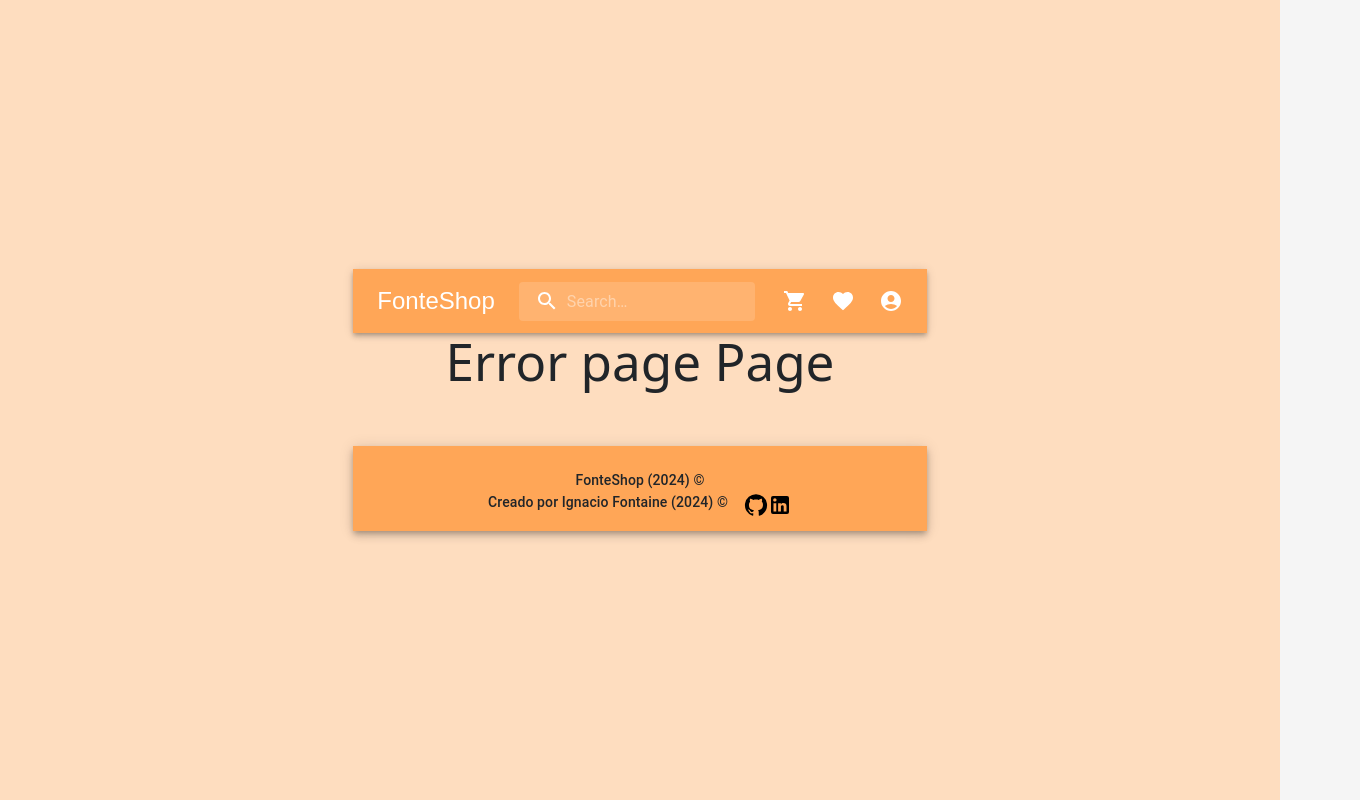
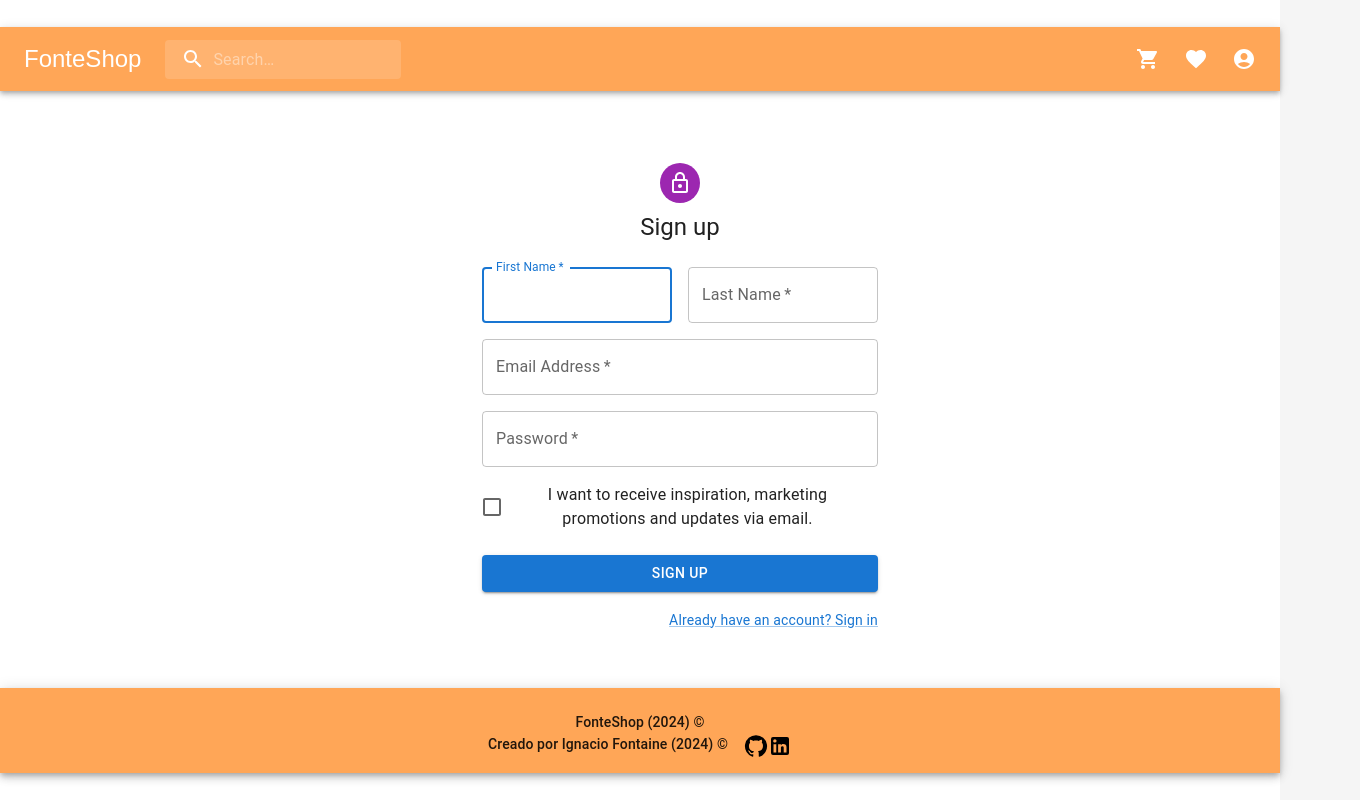
Before and after one commit to IgnacioFontaine/FonteShop, a React (Vite) app: page /singUp in a window 1280 px wide. Shown: the whole page, 1360 px wide, since content can reach past the window. Built offline with nearby package versions, Linux system fonts and the light colour scheme.

Commit message:
sing up view

```diff
--- a/src/App.jsx
+++ b/src/App.jsx
@@ -8,6 +8,8 @@ import CheckOutPage from './assets/Views/checkOutPage';
 import Error from './assets/Views/error';
 import LikedView from './assets/Views/likeView';
 import SingInView from './assets/Views/singInView';
+import SingUpView from './assets/Views/singUpView';
+
 
 function App() {
   return (
@@ -18,6 +20,7 @@ function App() {
           <Route path="/purchease" element={<CheckOutPage />} />
           <Route path="/favorites" element={<LikedView />} />
           <Route path="/singIn" element={<SingInView />} />
+          <Route path="/singUp" element={<SingUpView/>} />
           <Route path="*" element={<Error />}  />
         </Routes>
       <Footer />
--- a/src/assets/Views/singUnView.jsx
+++ b/src/assets/Views/singUpView.jsx
@@ -1,7 +1,7 @@
 import SignUp from "../../Components/singUp";
 import { Box } from "@mui/material";
 
-export default function SingInView() {
+export default function SingUpView() {
   return (
     <Box sx={{width:1360}}>
       <SignUp/>
```
